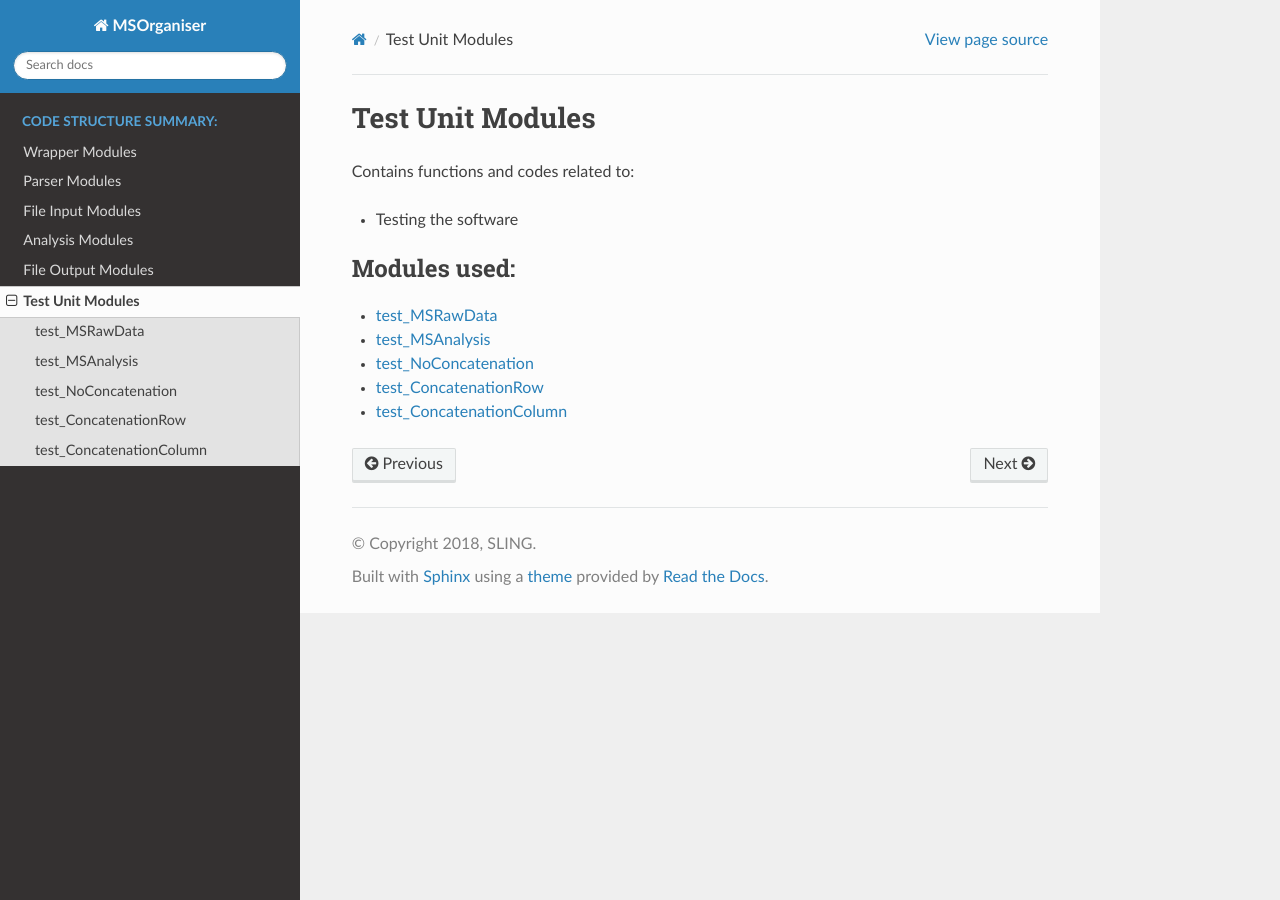
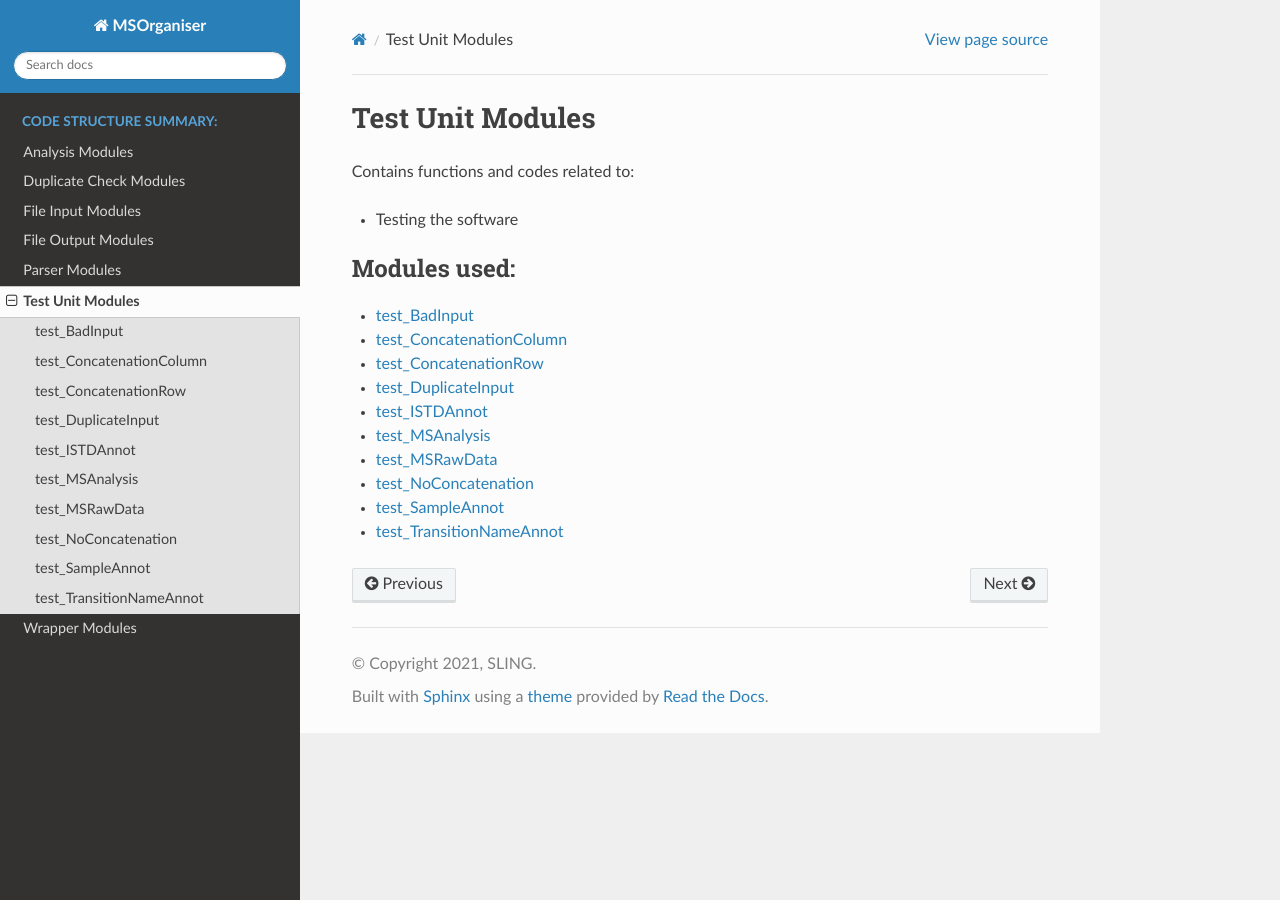
Before and after one commit to SLINGhub/MSOrganiser, a Sphinx documentation site: the page built from docs/source/testunits/index.rst, in a window 1280 px wide. Built offline with Sphinx 7.4.7 and the Read the Docs theme 2.0.0, drawn with Linux system fonts in a browser that asks for light colours.

Commit message:
Update Sphinx Documentation.

```diff
--- a/docs/source/conf.py
+++ b/docs/source/conf.py
@@ -23,13 +23,13 @@
 # -- Project information -----------------------------------------------------
 
 project = 'MSOrganiser'
-copyright = '2018, SLING'
+copyright = '2021, SLING'
 author = 'SLING'
 
 # The short X.Y version
 version = ''
 # The full version, including alpha/beta/rc tags
-release = '0.0.1'
+release = '1.1.0'
 
 
 # -- General configuration ---------------------------------------------------
@@ -106,7 +106,8 @@
 # Add any paths that contain custom static files (such as style sheets) here,
 # relative to this directory. They are copied after the builtin static files,
 # so a file named "default.css" will overwrite the builtin "default.css".
-html_static_path = ['_static']
+# https://djangocas.dev/blog/sphinx-doc-101-introduction-to-sphinx-doc/#warning-html_static_path-entry-_static-does-not-exist
+html_static_path = []
 
 # Custom sidebar templates, must be a dictionary that maps document names
 # to template names.
--- a/docs/source/testunits/index.rst
+++ b/docs/source/testunits/index.rst
@@ -7,8 +7,13 @@
 .. toctree::
    :caption: Modules used:
 
+   test_BadInput
+   test_ConcatenationColumn
+   test_ConcatenationRow
+   test_DuplicateInput
+   test_ISTDAnnot
+   test_MSAnalysis
    test_MSRawData
-   test_MSAnalysis
    test_NoConcatenation
-   test_ConcatenationRow
-   test_ConcatenationColumn
+   test_SampleAnnot
+   test_TransitionNameAnnot
--- /dev/null
+++ b/docs/source/testunits/test_BadInput.rst
@@ -0,0 +1,7 @@
+test\_BadInput
+======================
+
+.. automodule:: test_BadInput
+    :members:
+    :undoc-members:
+	:noindex:
--- /dev/null
+++ b/docs/source/testunits/test_DuplicateInput.rst
@@ -0,0 +1,7 @@
+test\_DuplicateInput
+======================
+
+.. automodule:: test_DuplicateInput
+    :members:
+    :undoc-members:
+	:noindex:
--- /dev/null
+++ b/docs/source/testunits/test_ISTDAnnot.rst
@@ -0,0 +1,7 @@
+test\_ISTDAnnot
+======================
+
+.. automodule:: test_ISTDAnnot
+    :members:
+    :undoc-members:
+	:noindex:
--- /dev/null
+++ b/docs/source/testunits/test_SampleAnnot.rst
@@ -0,0 +1,7 @@
+test\_SampleAnnot
+======================
+
+.. automodule:: test_SampleAnnot
+    :members:
+    :undoc-members:
+	:noindex:
--- /dev/null
+++ b/docs/source/testunits/test_TransitionNameAnnot.rst
@@ -0,0 +1,7 @@
+test\_TransitionNameAnnot
+======================
+
+.. automodule:: test_TransitionNameAnnot
+    :members:
+    :undoc-members:
+	:noindex:
```
Also changed, not shown: MSAnalysis.py (+5 -4 lines), MSDuplicateCheck.py (+20 -0 lines), docs/source/duplicatecheck/MSDuplicateCheck.rst (added, +8 -0 lines), docs/source/duplicatecheck/index.rst (added, +11 -0 lines), docs/source/index.rst (+6 -5 lines), docs/source/MSOrganiser.png, 2 other files.
